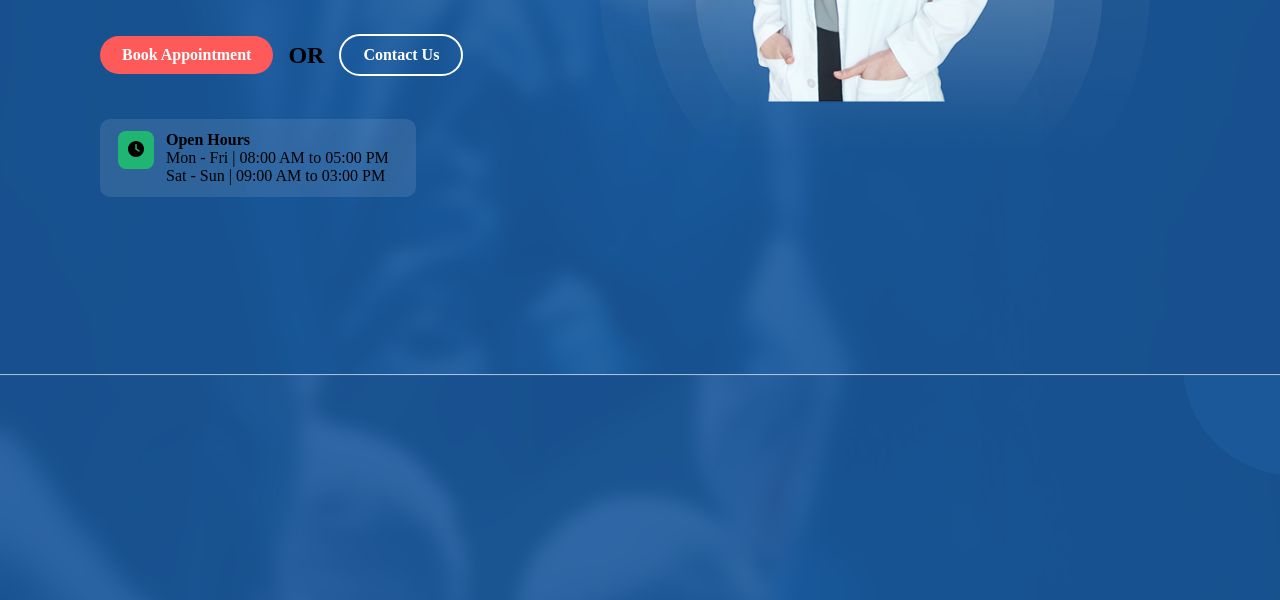
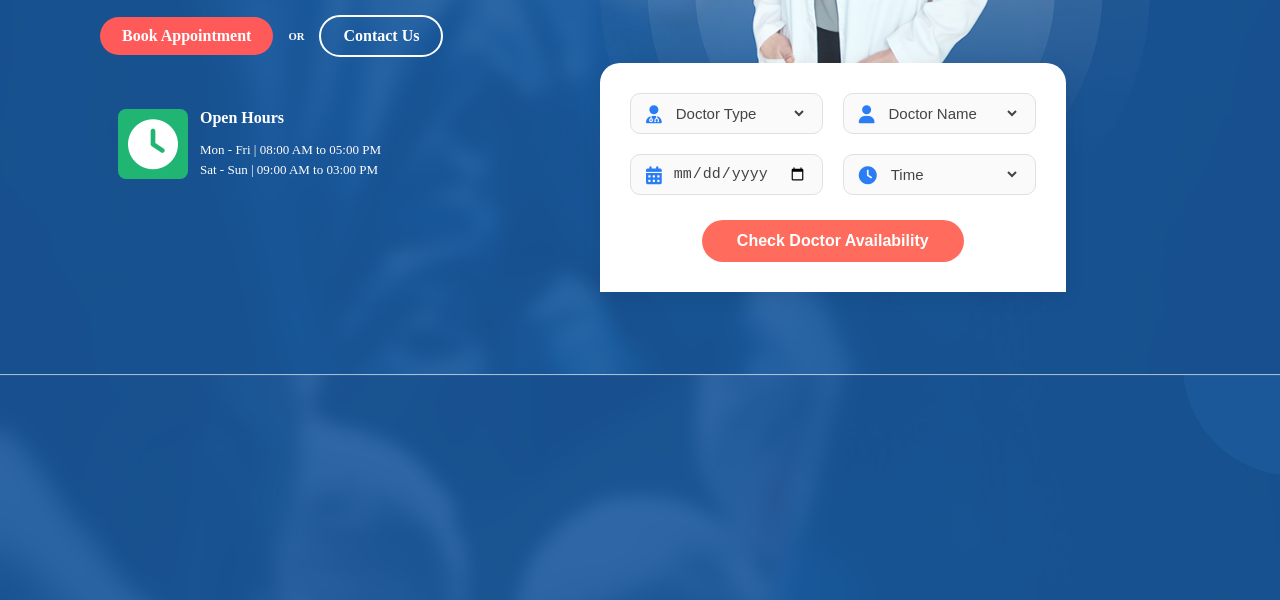
Before and after one commit to brahimcode604/Br-ve_2_NLCLINIQUE, a plain HTML site: page index.html in a window 1280 px wide. Shown: the part 440-1040 px from the top of the page. Drawn offline with Linux system fonts and the light colour scheme.

Commit message:
complte  la  la  premaire  parte   YOUR HEALTH IS OUR PRIORITY   et chek decters acsivibilty

```diff
--- a/index.html
+++ b/index.html
@@ -1,5 +1,6 @@
 <!DOCTYPE html>
 <html lang="en">
+
 <head>
 
   <meta charset="UTF-8">
@@ -9,6 +10,7 @@
   <link rel="stylesheet" href="style/style.css">
 
 </head>
+
 <body>
 
   <div class="homme">
@@ -21,17 +23,27 @@
 
       <nav>
         <ul class="ul1">
-              <li class="li1"><a class="a1" href=""><h5 class="h31">Homme </h5></a></li>
-              <li class="li1"><a class="a1" href=""><h5 class="h31">About </h5></a> </li>
-              <li class="li1"><a class="a1" href=""><h5 class="h31">Doctors </h5></a> </li>
-               <li class="li1"><a class="a1" href=""><h5 class="h31">Services</h5></a> </li>
-                 <li class="li1"><a class="a1" href=""><h5 class="h31">Contact</h5></a> </li>
+          <li class="li1"><a class="a1" href="">
+              <h5 class="h31">Homme </h5>
+            </a></li>
+          <li class="li1"><a class="a1" href="">
+              <h5 class="h31">About </h5>
+            </a> </li>
+          <li class="li1"><a class="a1" href="">
+              <h5 class="h31">Doctors </h5>
+            </a> </li>
+          <li class="li1"><a class="a1" href="">
+              <h5 class="h31">Services</h5>
+            </a> </li>
+          <li class="li1"><a class="a1" href="">
+              <h5 class="h31">Contact</h5>
+            </a> </li>
 
         </ul>
       </nav>
 
 
-      <form  class="form_action" action="" method="post">
+      <form class="form_action" action="" method="post">
 
         <div class="search-container">
           <i class="fa fa-search"></i>
@@ -43,23 +55,28 @@
 
     </header>
 
+
     <section class="hero">
       <div class="text">
         <div class="badge">YOUR HEALTH IS OUR PRIORITY</div>
-      <h1>More Than Medicine<br>It's Personal</h1>
-      <p>Wellness Hospital will always serve you <br>wholeheartedly. Health is a priority.</p>
+        <h1 style="color: white;">More Than Medicine<br>It's Personal</h1>
+        <p style="color: white;">Wellness Hospital will always serve you <br>wholeheartedly. Health is a priority.</p>
 
         <div class="buttons">
-        <a href="#" class="btn primary">Book Appointment</a> <h2>OR</h2>
-        <a href="#" class="btn secondary">Contact Us</a>
+          <a href="#" class="btn primary" style="color: white;">Book Appointment</a>
+          <h6 style="color: white;">OR</h6>
+          <a href="#" class="btn secondary" style="color: white;">Contact Us</a>
         </div>
 
         <div class="hours">
           <div class="icon"><i class="fa fa-clock"></i></div>
           <div class="details">
-          <strong>Open Hours</strong><br>
-          Mon - Fri | 08:00 AM to 05:00 PM<br>
-          Sat - Sun | 09:00 AM to 03:00 PM
+            <strong style="color: white; ">Open Hours</strong>
+
+            <p class="p_1"> Mon - Fri | 08:00 AM to 05:00 PM<br>
+
+              Sat - Sun | 09:00 AM to 03:00 PM</p>
+
           </div>
         </div>
       </div>
@@ -67,26 +84,60 @@
       <div class="doctor">
         <img src="image/DOCTER.png" alt="Doctor">
       </div>
+ <section class="booking-form">
+      <form>
+        <div class="form-grid">
+          <div class="form-group">
+            <i class="fa-solid fa-user-doctor"></i>
+            <select>
+              <option>Doctor Type</option>
+              <option>Cardiology</option>
+              <option>Dermatology</option>
+              <option>Neurology</option>
+            </select>
+          </div>
+
+          <div class="form-group">
+            <i class="fa-solid fa-user"></i>
+            <select>
+              <option>Doctor Name</option>
+              <option>Dr. John Doe</option>
+              <option>Dr. Sara Ali</option>
+            </select>
+          </div>
+
+          <div class="form-group">
+            <i class="fa-solid fa-calendar-days"></i>
+            <input type="date" />
+          </div>
+
+          <div class="form-group">
+            <i class="fa-solid fa-clock"></i>
+            <select>
+              <option>Time</option>
+              <option>08:00 - 10:00</option>
+              <option>10:00 - 12:00</option>
+              <option>14:00 - 16:00</option>
+            </select>
+          </div>
+        </div>
+
+        <button type="submit" class="btn-check">
+          Check Doctor Availability
+        </button>
+      </form>
+    </section>
+
     </section>
 
 
 
 
-  <!--
-  <section class="appointment-box">
-    <div class="input-group">
-      <select><option>Doctor Type</option></select>
-      <select><option>Doctor Name</option></select>
 
-       <select><option>Doctor Date</option></select>
-      <select><option>Doctor time </option></select>
 
-      <button>Check Doctor Availability</button>
-    </div>
-  </section>
-  -->
 
   </div>
 
 </body>
+
 </html>
--- a/style/style.css
+++ b/style/style.css
@@ -116,8 +116,9 @@ color:white;
 
 .badge {
   display: inline-block;
-  background: #32e0928a;
-  border-color: #21b573;
+  background: #3ccf8c96;
+
+  border: 2px solid #21d282;
   color: white;
   padding: 6px 12px;
   border-radius: 20px 20px 0px 20px ;
@@ -129,8 +130,15 @@ h1 {
   font-size: 40px;
   font-weight: 700;
   margin-bottom: 15px;
+
 }
 
+ .p_1{
+
+
+  color: white;
+  font-size: 13px;
+ }
 p {
   font-size: 16px;
   margin-bottom: 25px;
@@ -168,7 +176,7 @@ p {
 .hours {
   display: flex;
   align-items: flex-start;
-  background: rgba(255, 255, 255, 0.1);
+
   padding: 12px 18px;
   border-radius: 10px;
   width: 280px;
@@ -179,8 +187,12 @@ p {
   padding: 10px;
   margin-right: 12px;
 }
+.icon i {
+  font-size: 50px;
+  color: white;
+}
 
-/* ---- Image docteur ---- */
+
 .doctor img {
 
   width: 550px;
@@ -189,19 +201,75 @@ p {
 
 }
 
-/* ---- Appointment Box ---- */
-.appointment-box {
-  position: absolute;
-  bottom: 0px;
-  left: 50%;
-  width: 400px;
-  height: 400px;
-  transform: translateX(-50%);
-  background: white;
-  color: black;
-  padding: 20px 30px;
-  border-radius: 15px;
+.booking-form {
+  position:absolute;
+
+  left: 600px;
+  top: 463px;
+  background: #fff;
+  border-radius: 20px   20px 0px 0px ;
+  padding: 30px;
+  box-shadow: 0 5px 20px rgba(0, 0, 0, 0.08);
+  max-width: 600px;
+  margin: 40px auto;
+  text-align: center;
+}
+
+.form-grid {
+  display: grid;
+  grid-template-columns: repeat(2, 1fr);
+  gap: 20px;
+  margin-bottom: 25px;
+}
+
+.form-group {
   display: flex;
+  align-items: center;
+  border: 1.5px solid #e0e0e0;
+  border-radius: 10px;
+  padding: 10px 15px;
+  background: #fafafa;
+}
 
-  box-shadow: 0 5px 20px rgba(0,0,0,0.1);
+.form-group i {
+  color: #2b7df6;
+  font-size: 18px;
+  margin-right: 10px;
 }
+
+.form-group select,
+.form-group input {
+  flex: 1;
+  border: none;
+  background: transparent;
+  outline: none;
+  font-size: 15px;
+  color: #444;
+}
+
+.form-group select:focus,
+.form-group input:focus {
+  outline: none;
+}
+
+.btn-check {
+  background: #ff6b5c;
+  color: white;
+  border: none;
+  border-radius: 25px;
+  padding: 12px 35px;
+  font-size: 16px;
+  font-weight: 600;
+  cursor: pointer;
+  transition: background 0.3s;
+}
+
+.btn-check:hover {
+  background: #ff4c3b;
+}
+
+@media (max-width: 600px) {
+  .form-grid {
+    grid-template-columns: 1fr;
+  }
+}
```
Lines whose indentation alone changed are shown as unchanged.
